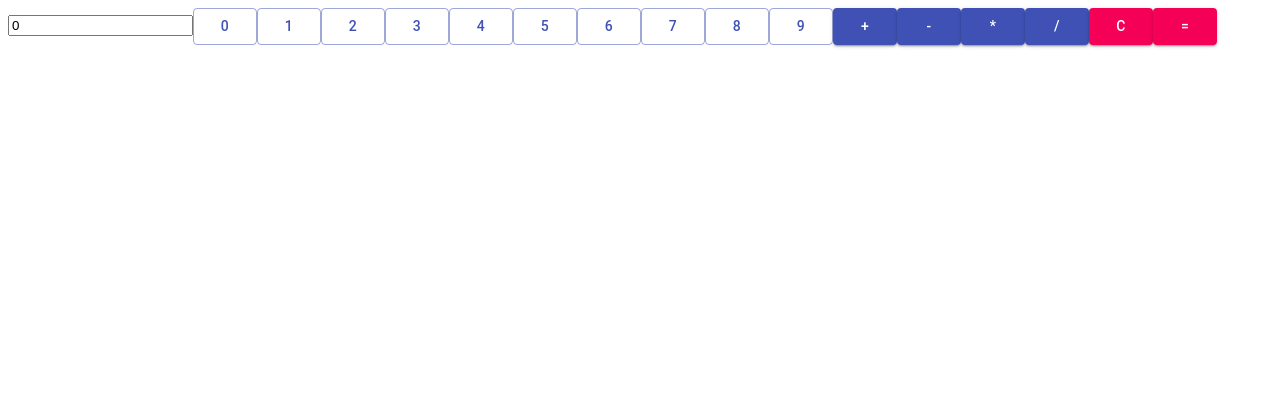
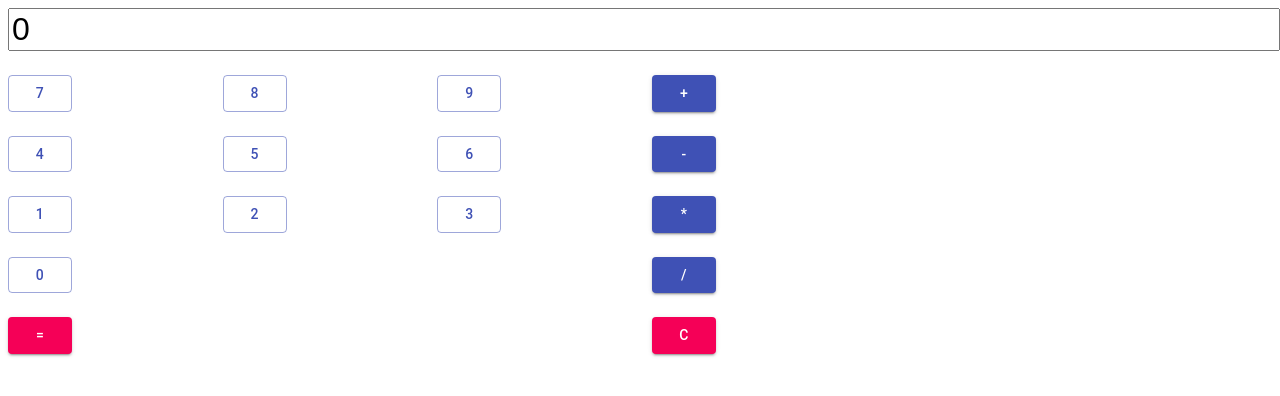
Before and after one commit to pablo-diaz/react-calculadora, a Next.js app: page / in a window 1280 px wide. Shown: the top 396 px of the page. Built offline with nearby package versions, Linux system fonts and the light colour scheme.

Commit message:
Agregando mas estilos a los componentes

```diff
--- a/src/componentes/calculadora/Calculadora.js
+++ b/src/componentes/calculadora/Calculadora.js
@@ -1,4 +1,5 @@
 import React from "react";
+import Grid from '@material-ui/core/Grid';
 
 import Pantalla from "../pantalla/Pantalla";
 import Numeros from "../numeros/Numeros";
@@ -11,12 +12,20 @@ const Calculadora = ({ }) => {
   const servicio = ServicioCalculadora.servicio();
 
   return (
-    <>
-      <Pantalla valor={servicio.obtenerValorAMostrar()} />
-      <Numeros digitoPresionado={servicio.alPresionarDigito} />
-      <Ops.Operaciones operacionPresionada={servicio.alSolicitarOperacion} />
-      <Controles limpiarFn={servicio.limpiar} totalFn={servicio.totalizar} />
-    </>
+    <Grid container spacing={3}>
+      <Grid item xs={12}>
+        <Pantalla valor={servicio.obtenerValorAMostrar()} />
+      </Grid>
+      <Grid item xs={6}>
+        <Numeros digitoPresionado={servicio.alPresionarDigito} />
+      </Grid>
+      <Grid item xs={6}>
+        <Ops.Operaciones operacionPresionada={servicio.alSolicitarOperacion} />
+      </Grid>
+      <Grid item xs={12}>
+        <Controles limpiarFn={servicio.limpiar} totalFn={servicio.totalizar} />
+      </Grid>
+    </Grid>
   );
 };
 
--- a/src/componentes/controles/Controles.js
+++ b/src/componentes/controles/Controles.js
@@ -1,13 +1,18 @@
 import React from "react";
+import Grid from '@material-ui/core/Grid';
 
 import Boton from "../boton/Boton"
 
 const Controles = ({ limpiarFn, totalFn }) => {
   return (
-    <>
-    <Boton key="limpiar" texto="C" titulo="limpiar" tipo="control" onClick={limpiarFn} />
-    <Boton key="total" texto="=" titulo="totalizar" tipo="control" onClick={totalFn} />
-    </>
+    <Grid container spacing={3}>
+      <Grid item xs={6}>
+        <Boton key="total" texto="=" titulo="totalizar" tipo="control" onClick={totalFn} />
+      </Grid>
+      <Grid item xs={6}>
+        <Boton key="limpiar" texto="C" titulo="limpiar" tipo="control" onClick={limpiarFn} />
+      </Grid>
+    </Grid>
   );
 };
 
--- a/src/componentes/numeros/Numeros.js
+++ b/src/componentes/numeros/Numeros.js
@@ -1,14 +1,28 @@
 import React from "react";
+import Grid from '@material-ui/core/Grid';
 
 import Boton from "../boton/Boton"
-import Utils from "../../utileria/utils"
 
 const Numeros = ({ digitoPresionado }) => {
   const botonPresionado = textoBoton => {
     digitoPresionado(parseInt(textoBoton));
   };
 
-  return Utils.rango(0, 9).map(digito => <Boton key={digito} texto={digito} titulo={digito} tipo="digito" onClick={botonPresionado} />);
+  return (
+    <Grid container spacing={3}>
+      {
+        [7, 8, 9, 4, 5, 6, 1, 2, 3, 0].map(digito =>
+          <Grid item xs={4} spacing={3}>
+            <Boton key={digito}
+                  texto={digito}
+                  titulo={digito}
+                  tipo="digito"
+                  onClick={botonPresionado} />
+          </Grid>
+        )
+      }
+    </Grid>
+  );
 };
 
 export default Numeros;
--- a/src/componentes/operaciones/Operaciones.js
+++ b/src/componentes/operaciones/Operaciones.js
@@ -1,4 +1,5 @@
 import React from "react";
+import Grid from '@material-ui/core/Grid';
 
 import Boton from "../boton/Boton"
 
@@ -25,13 +26,21 @@ const Operaciones = ({ operacionPresionada }) => {
     operacionPresionada(funcionAEjecutar);
   };
 
-  return operaciones.map(([operacion, _, textoBoton]) =>
-    <Boton
-      key={textoBoton}
-      texto={operacion}
-      titulo={textoBoton}
-      tipo="operacion"
-      onClick={alUsarOperacion} />);
+  return (
+    <Grid container spacing={3}>
+      { operaciones.map(([operacion, _, textoBoton]) =>
+          <Grid item xs={12}>
+            <Boton
+              key={textoBoton}
+              texto={operacion}
+              titulo={textoBoton}
+              tipo="operacion"
+              onClick={alUsarOperacion} />
+          </Grid>
+        )
+      }
+    </Grid>
+  );
 };
 
 export default {
--- /dev/null
+++ b/src/componentes/pantalla/Pantalla.css
@@ -0,0 +1,4 @@
+.pantalla {
+    font-size: xx-large;
+    width: 100%;
+}
--- a/src/componentes/pantalla/Pantalla.js
+++ b/src/componentes/pantalla/Pantalla.js
@@ -1,9 +1,12 @@
 import React from "react";
+
+import "./Pantalla.css"
 
 const Pantalla = ({ valor }) => {
   return <input data-testid="pantalla"
                 aria-label="pantalla"
                 type="number"
+                className="pantalla"
                 defaultValue={valor} />;
 };
 
```
